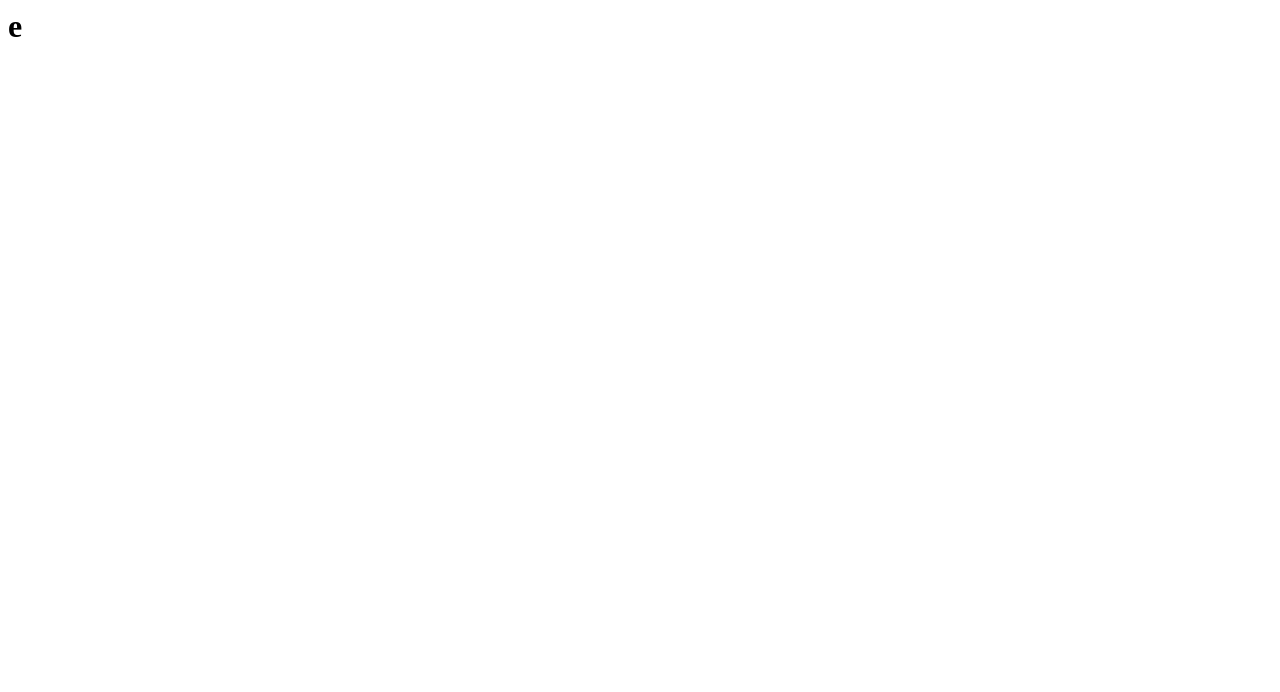
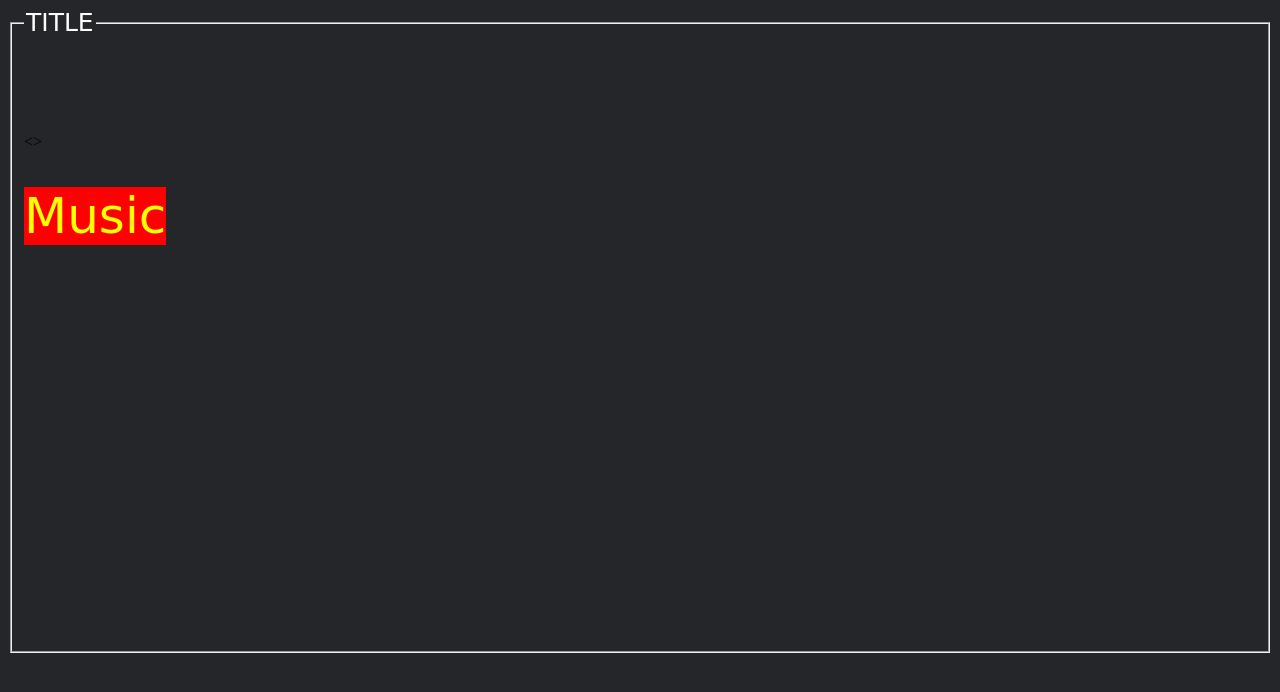
Before and after one commit to J5HD/Website-Test, a plain HTML site: page index.html in a window 1280 px wide. Drawn offline with Linux system fonts and the light colour scheme.

Commit message:
Update index.html

```diff
--- a/index.html
+++ b/index.html
@@ -1 +1,98 @@
-<h1>e<h1>
+<head>
+    <title>Home</title>
+</head>
+
+<body style="background-color: #242629;">
+
+
+
+        <fieldset>
+
+            <legend><a href="index.html" class="thetitle">TITLE</a></legend>
+
+
+            <br>
+            <br>
+            <br>
+            <br>
+            <br>
+            <<a href="animations.html" class="theanims"></a>>
+            <br>
+            <br>
+            <br>
+            <a href="e" class="themusic">Music</a>
+            <br>
+            <br>
+            <br>
+            <br>
+            <br>
+            <br>
+            <br>
+            <br>
+            <br>
+            <br>
+            <br>
+            <br>
+            <br>
+            <br>
+            <br>
+            <br>
+            <br>
+            <br>
+            <br>
+            <br>
+            <br>
+            <br>
+            <br>
+
+
+
+
+
+
+
+
+        </fieldset>
+
+
+
+
+</body>
+
+
+<style>
+    .thetitle {
+        font-size: 25px;
+        color: white;
+        position: relative;
+
+        text-decoration: none;
+        font-family: cursive;
+    }
+
+    .theanims {
+        color: yellow;
+        text-decoration: none;
+        font-size: 50px;
+        position: relative;
+
+        background-color: red;
+        font-family: cursive;
+        cursor: pointer;
+    }
+
+    .themusic {
+        color: yellow;
+        text-decoration: none;
+        font-size: 50px;
+        position: relative;
+
+        background-color: red;
+        font-family: cursive;
+        cursor: pointer;
+    }
+
+
+
+
+</style>
```
